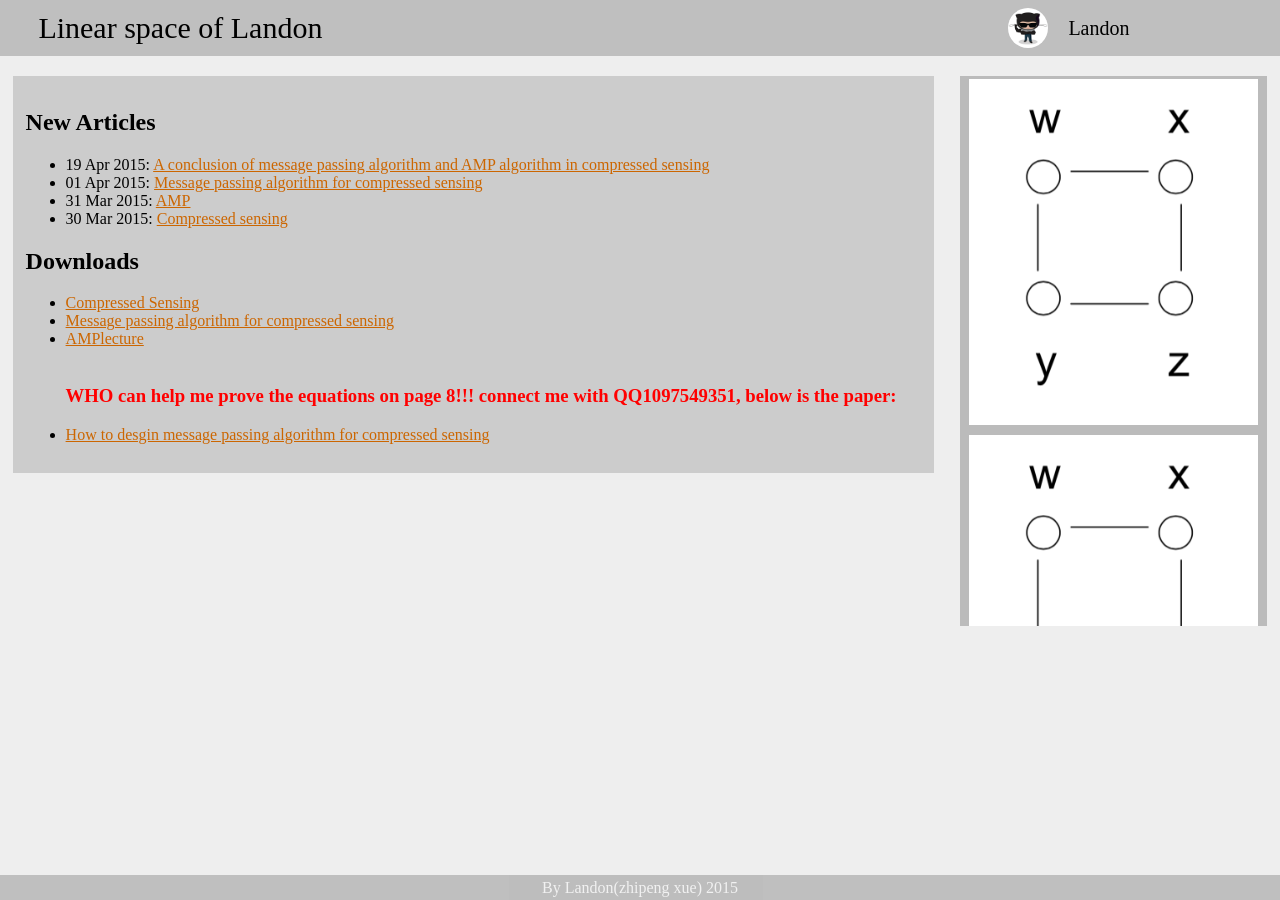
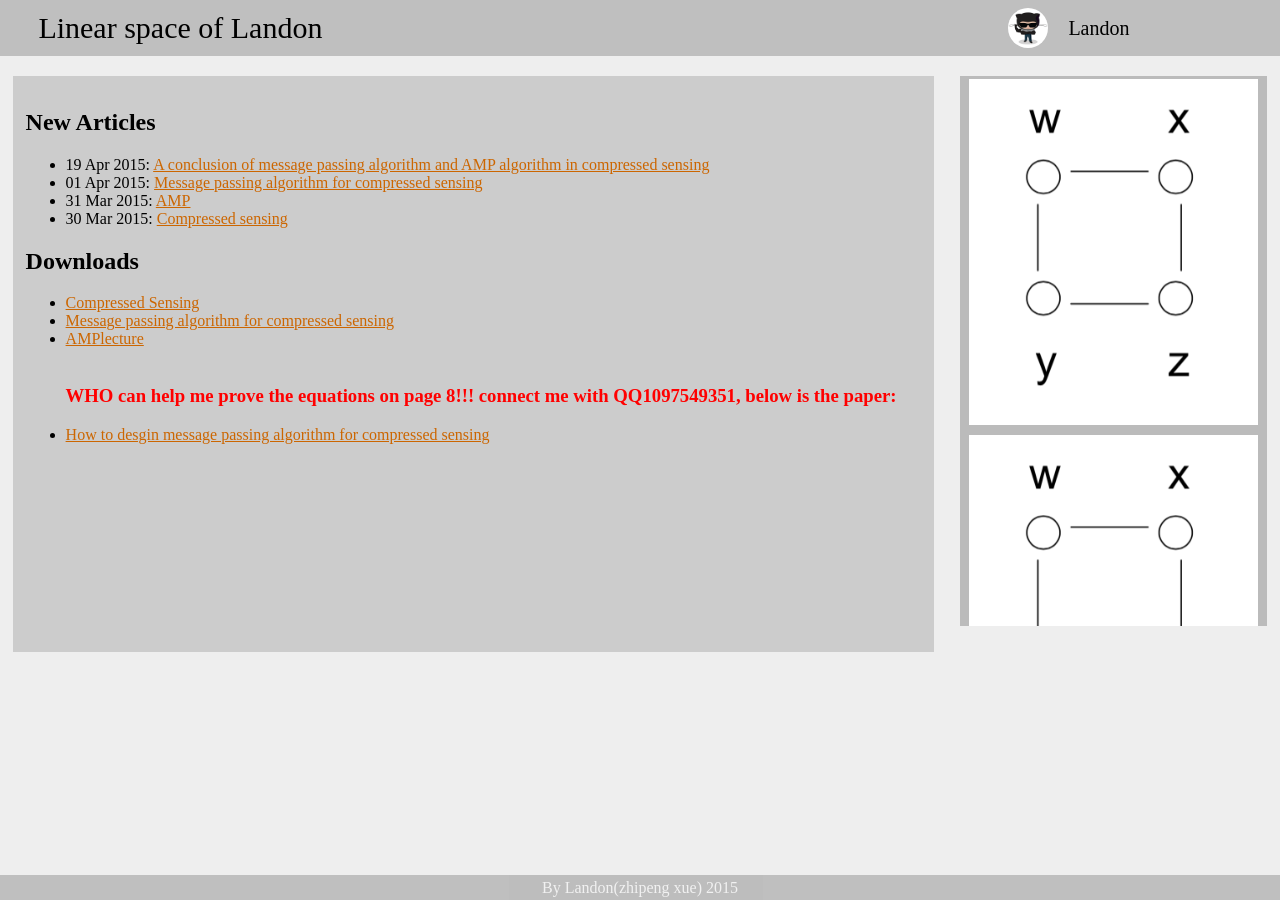
Before and after one commit to myworkstation/myworkstation.github.io, a Jekyll site: the page built from index.html, in a window 1280 px wide. Built offline with Jekyll 4.4.1, drawn with Linux system fonts in a browser that asks for light colours; nearby versions of some CDN libraries; library files that are not in the unit come from our copies.

```diff
--- a/css/index.css
+++ b/css/index.css
@@ -16,7 +16,7 @@
 
 #spacediv{width: 100%;height: 20px;margin: 0px;}
 
-#contextdiv{margin: 0px;margin-left: 1%;margin-right: 1%;color: black;width: 70%;/*background-color: rgba(0,0,0,0.6);*/padding: 1%;overflow: scroll;max-height: 550px;float: left;background: #CCCCCC;}
+#contextdiv{margin: 0px;margin-left: 1%;margin-right: 1%;color: black;width: 70%;/*background-color: rgba(0,0,0,0.6);*/padding: 1%;overflow: scroll;max-height: 550px;float: left;background: #CCCCCC;min-height: 550px;}
 
 #contextdiv a{color: #CC6600;}
 
```
